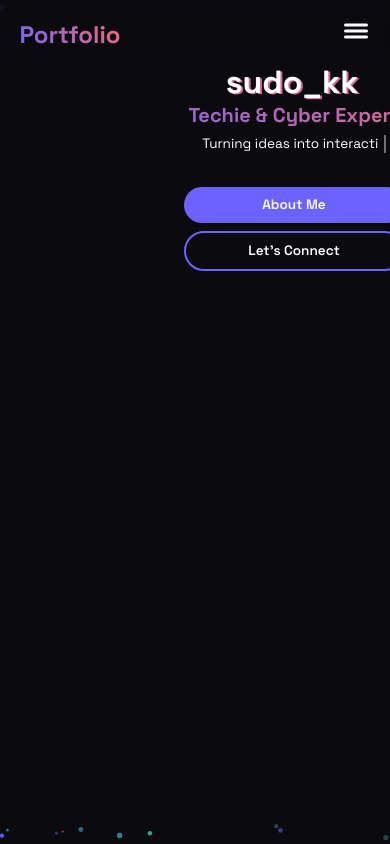
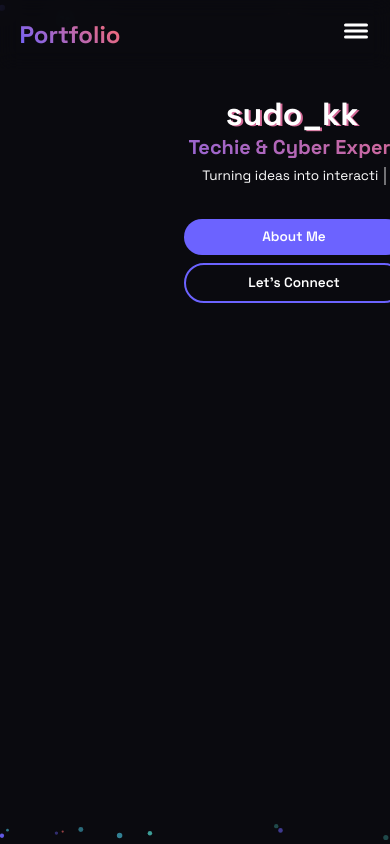
Before and after one commit to sudo-kk/test1010, a React (Vite) app: page / in a window 390 px wide. Shown: the top 844 px of the page. Built offline with nearby package versions, Linux system fonts and the light colour scheme.

Commit message:
Fix: Improve mobile layout with proper container handling

```diff
--- a/src/components/Hero.tsx
+++ b/src/components/Hero.tsx
@@ -21,6 +21,16 @@ const HeroSection = styled.section`
     }
 `;
 
+const StyledContainer = styled(Container)`
+    @media (max-width: ${({ theme }) => theme.breakpoints.mobile}) {
+        padding: 0;
+        height: 100%;
+        display: flex;
+        align-items: flex-start;
+        justify-content: flex-start;
+    }
+`;
+
 const HeroContent = styled(motion.div)`
     text-align: center;
     width: 100%;
@@ -37,7 +47,9 @@ const HeroContent = styled(motion.div)`
         height: 100%;
         justify-content: flex-start;
         margin: 0;
-        padding-top: 4rem;
+        padding-top: 6rem;
+        max-height: 100vh;
+        overflow-y: auto;
     }
 `;
 
@@ -225,7 +237,7 @@ const Hero: React.FC = () => {
 
     return (
         <HeroSection id="home">
-            <Container>
+            <StyledContainer>
                 <HeroContent
                     initial={{ opacity: 0, y: 20 }}
                     animate={{ opacity: 1, y: 0 }}
@@ -282,7 +294,7 @@ const Hero: React.FC = () => {
                         </Button>
                     </ButtonContainer>
                 </HeroContent>
-            </Container>
+            </StyledContainer>
         </HeroSection>
     );
 };
```
